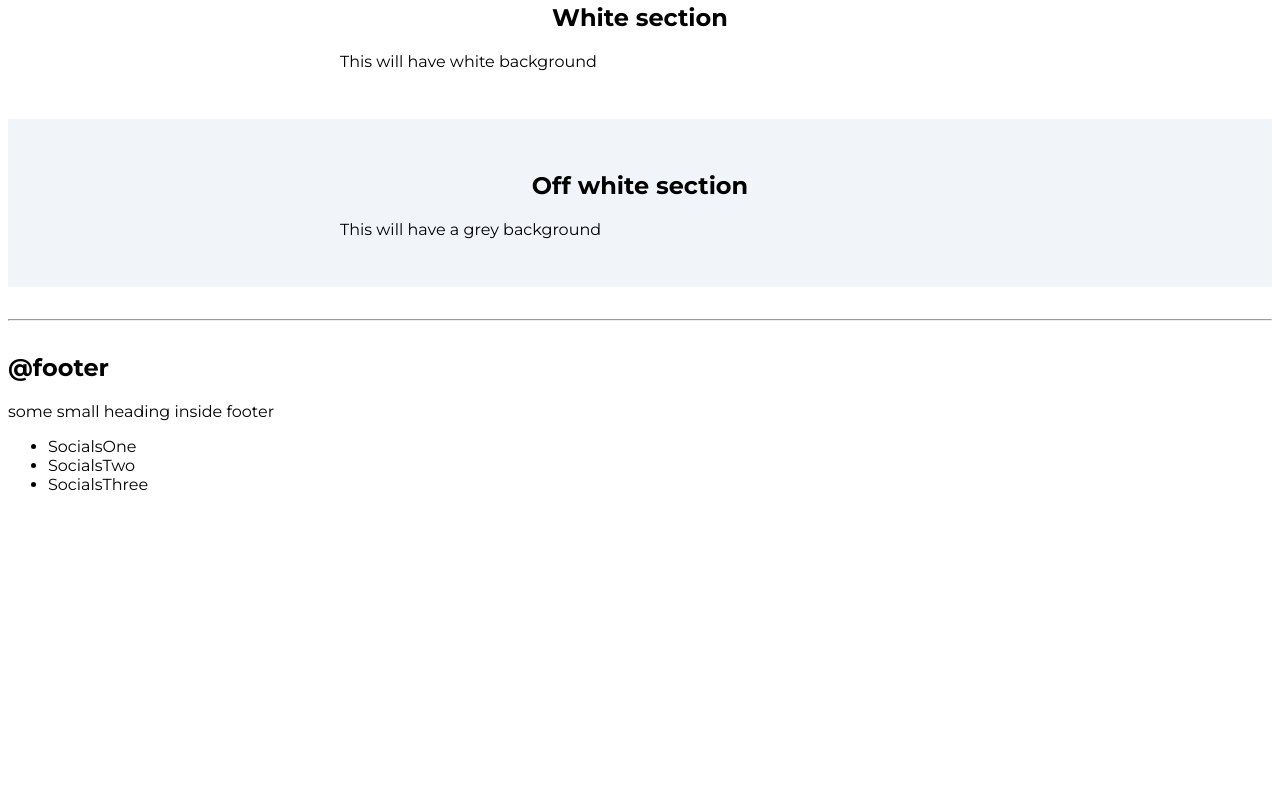
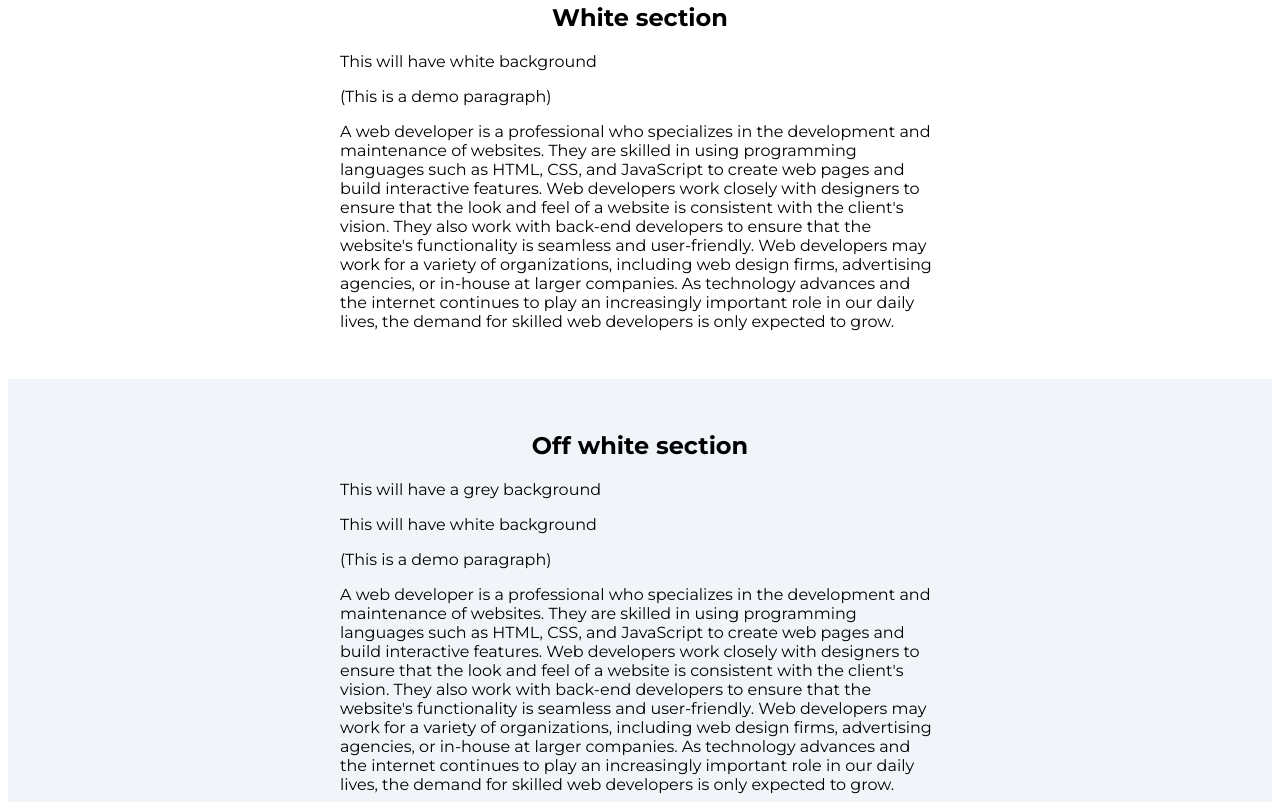
Before and after one commit to RSauravR/ComponentLibrary, a plain HTML site: page index.html in a window 1280 px wide. Shown: the part 2098-2900 px from the top of the page. Before the commit the page ends 2608 px from the top, so only its background shows below. Drawn offline with Linux system fonts and the light colour scheme.

Commit message:
sections

```diff
--- a/index.html
+++ b/index.html
@@ -102,12 +102,17 @@
         <div class="container-center">
             <h1>White section</h1>
             <P>This will have white background</P>
+            <p>(This is a demo paragraph)</p>
+            <p>A web developer is a professional who specializes in the development and maintenance of websites. They are skilled in using programming languages such as HTML, CSS, and JavaScript to create web pages and build interactive features. Web developers work closely with designers to ensure that the look and feel of a website is consistent with the client's vision. They also work with back-end developers to ensure that the website's functionality is seamless and user-friendly. Web developers may work for a variety of organizations, including web design firms, advertising agencies, or in-house at larger companies. As technology advances and the internet continues to play an increasingly important role in our daily lives, the demand for skilled web developers is only expected to grow.</p>
         </div>
     </section>
     <section class="section ow">
         <div class="container-center">
             <h1>Off white section</h1>
             <p>This will have a grey background</p>
+            <P>This will have white background</P>
+            <p>(This is a demo paragraph)</p>
+            <p>A web developer is a professional who specializes in the development and maintenance of websites. They are skilled in using programming languages such as HTML, CSS, and JavaScript to create web pages and build interactive features. Web developers work closely with designers to ensure that the look and feel of a website is consistent with the client's vision. They also work with back-end developers to ensure that the website's functionality is seamless and user-friendly. Web developers may work for a variety of organizations, including web design firms, advertising agencies, or in-house at larger companies. As technology advances and the internet continues to play an increasingly important role in our daily lives, the demand for skilled web developers is only expected to grow.</p>
         </div>
     </section>
 
```
